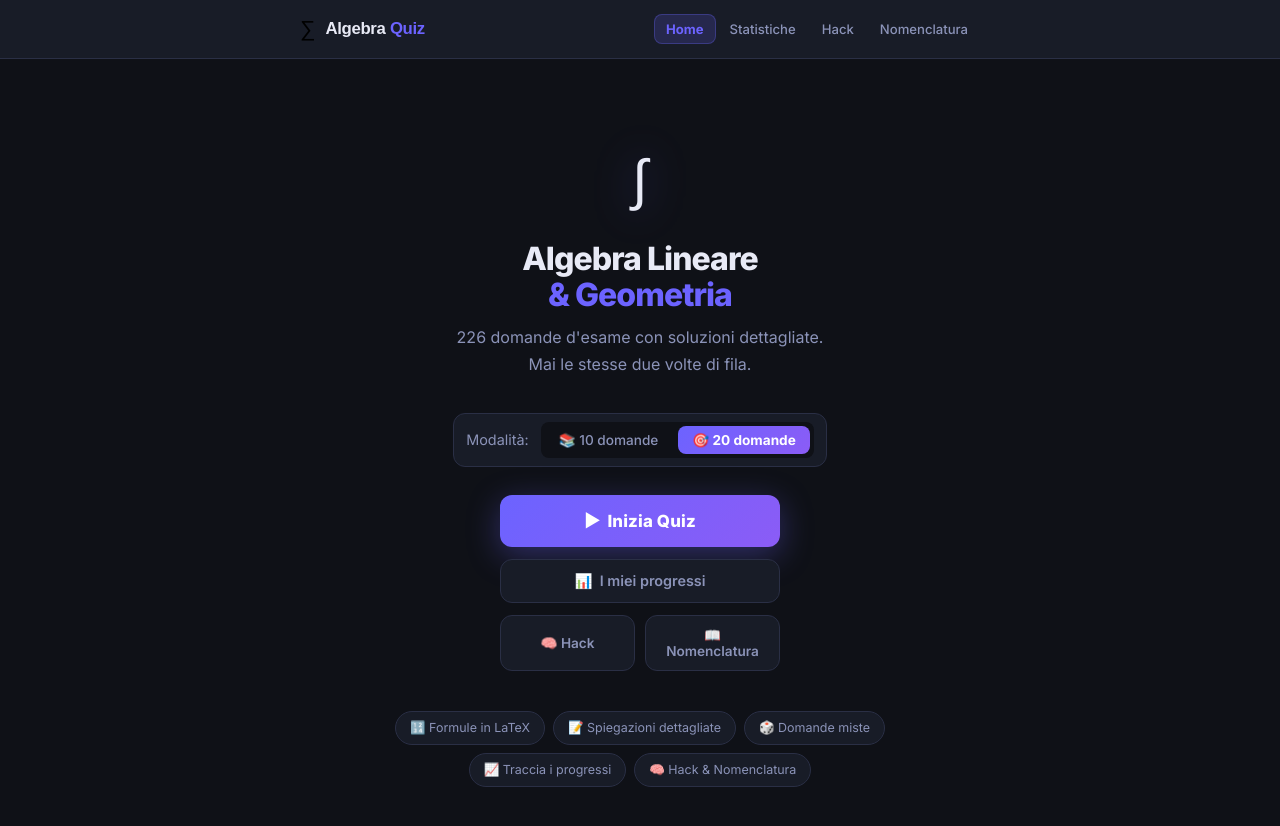
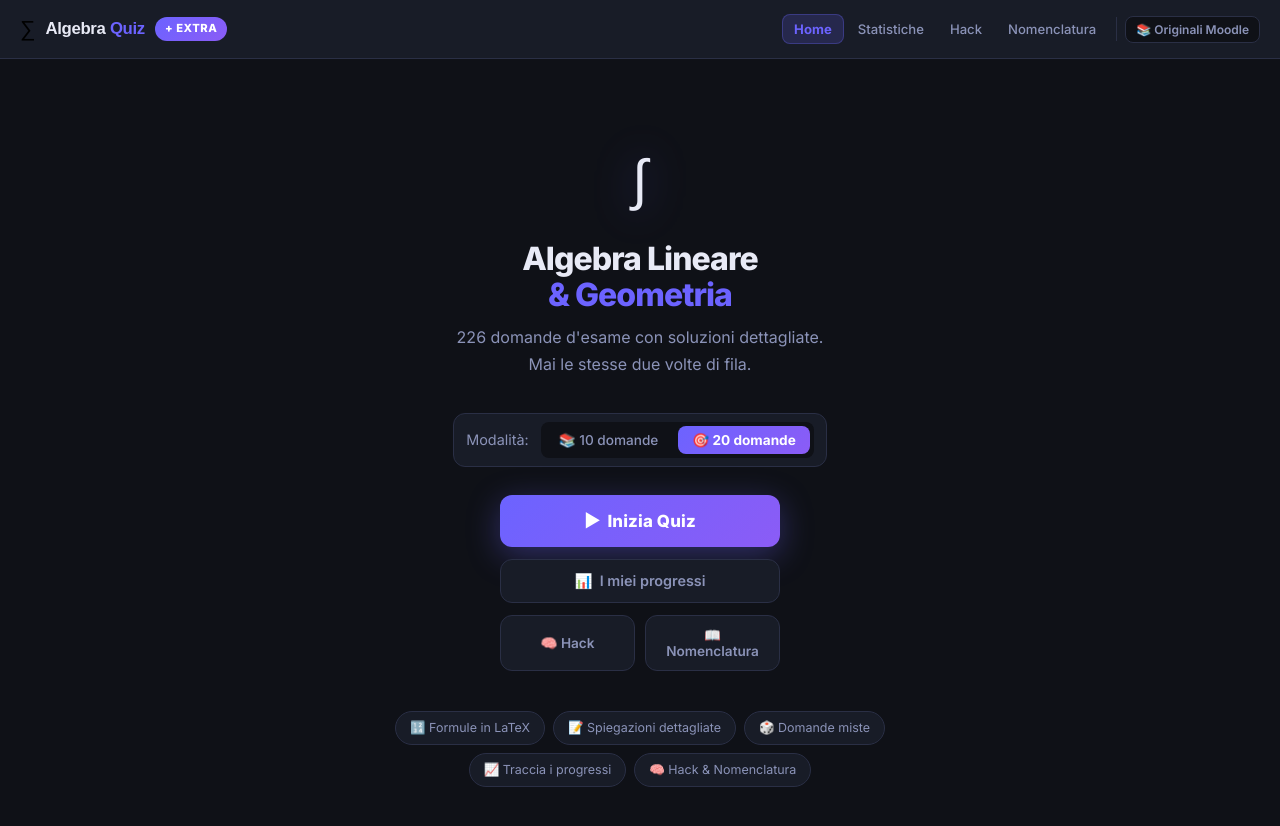
Before and after one commit to Marc-Industries/algebra-quiz, a React (Vite) app: page / in a window 1280 px wide. Shown: the top 826 px of the page. Built offline with nearby package versions, Linux system fonts and the light colour scheme.

Commit message:
feat: Add "+ EXTRA" badge to navbar and "Originali Moodle" link to old-algebra-quiz

```diff
--- a/src/App.tsx
+++ b/src/App.tsx
@@ -126,7 +126,7 @@ const App: React.FC = () => {
       backdropFilter: 'blur(12px)',
     }}>
       <div style={{
-        maxWidth: '720px',
+        maxWidth: '100%',
         margin: '0 auto',
         padding: '0 20px',
         height: '58px',
@@ -135,7 +135,12 @@ const App: React.FC = () => {
         justifyContent: 'space-between',
         gap: '12px',
       }}>
-        {/* Logo */}
+        {/* Logo with Extra badge */}
+        <div style={{
+          display: 'flex',
+          alignItems: 'center',
+          gap: '10px',
+        }}>
           <button
             onClick={() => setView(AppView.HOME)}
             style={{
@@ -160,6 +165,19 @@ const App: React.FC = () => {
               Algebra <span style={{ color: 'var(--accent)' }}>Quiz</span>
             </span>
           </button>
+          <span style={{
+            background: 'linear-gradient(135deg, var(--accent) 0%, #8b5cf6 100%)',
+            color: '#fff',
+            padding: '3px 10px',
+            borderRadius: '12px',
+            fontSize: '0.7rem',
+            fontWeight: 800,
+            letterSpacing: '0.05em',
+            whiteSpace: 'nowrap',
+          }}>
+            + EXTRA
+          </span>
+        </div>
 
         {/* Nav links */}
         <div style={{
@@ -168,6 +186,7 @@ const App: React.FC = () => {
           overflowX: 'auto',
           scrollbarWidth: 'none',
           WebkitOverflowScrolling: 'touch',
+          alignItems: 'center',
         }}>
           {[
             { label: 'Home', v: AppView.HOME },
@@ -196,6 +215,52 @@ const App: React.FC = () => {
               {label}
             </button>
           ))}
+
+          {/* Divider */}
+          <div style={{
+            width: '1px',
+            height: '24px',
+            background: 'var(--border)',
+            margin: '0 6px',
+            flexShrink: 0,
+          }} />
+
+          {/* Original Exams Button */}
+          <a
+            href="https://old-algebra-quiz.vercel.app/"
+            target="_blank"
+            rel="noopener noreferrer"
+            style={{
+              textDecoration: 'none',
+            }}
+          >
+            <button
+              style={{
+                background: 'var(--bg)',
+                border: '1.5px solid var(--border)',
+                borderRadius: 'var(--radius-sm)',
+                color: 'var(--text-secondary)',
+                fontWeight: 600,
+                fontSize: '0.75rem',
+                padding: '5px 10px',
+                cursor: 'pointer',
+                fontFamily: 'var(--font)',
+                transition: 'all 0.15s',
+                whiteSpace: 'nowrap',
+                flexShrink: 0,
+              }}
+              onMouseEnter={e => {
+                e.currentTarget.style.borderColor = 'var(--accent)';
+                e.currentTarget.style.color = 'var(--accent)';
+              }}
+              onMouseLeave={e => {
+                e.currentTarget.style.borderColor = 'var(--border)';
+                e.currentTarget.style.color = 'var(--text-secondary)';
+              }}
+            >
+              📚 Originali Moodle
+            </button>
+          </a>
         </div>
       </div>
     </nav>
```
Lines whose indentation alone changed are shown as unchanged.
